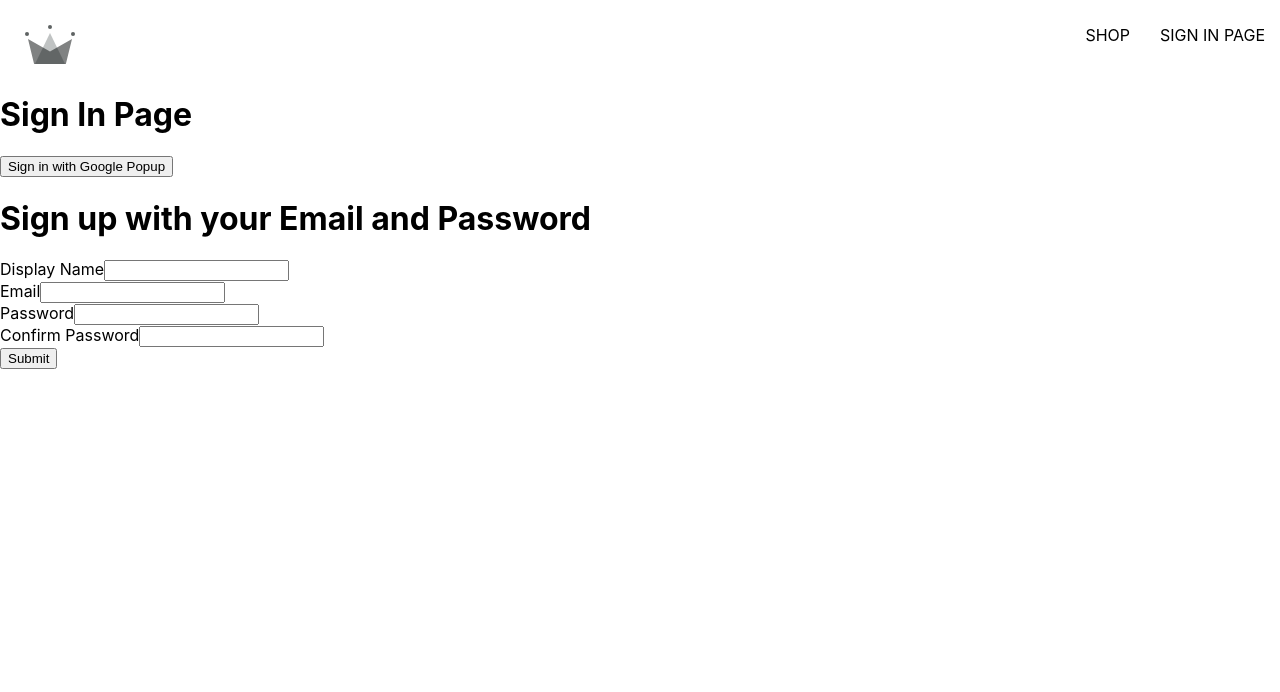
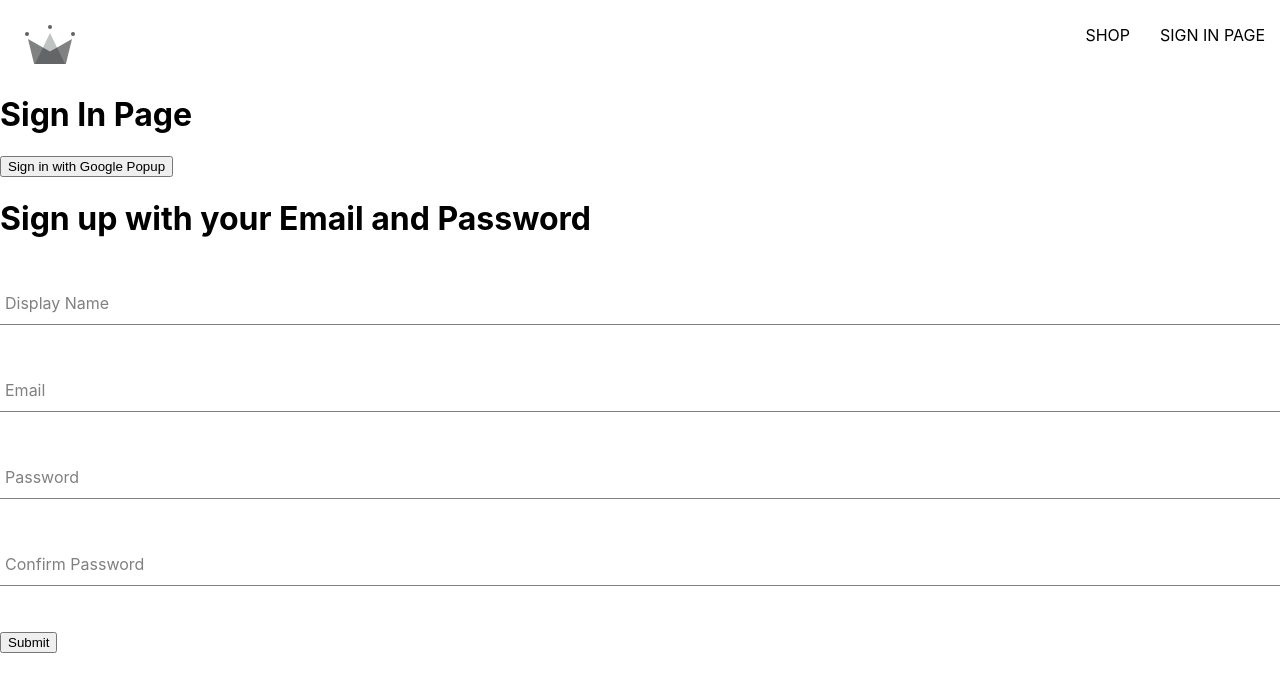
Before and after one commit to nMikeTO55/crwn-clothing, a React (Create React App) app: page /sign-in in a window 1280 px wide. Shown: the top 692 px of the page. Built offline with nearby package versions, Linux system fonts and the light colour scheme.

Commit message:
101 form input component

```diff
--- /dev/null
+++ b/src/components/form-input/form-input.component.jsx
@@ -0,0 +1,21 @@
+import './form-input.styles.scss';
+
+const FormInput = ({ label, ...otherProps })=>{
+  return (
+    <div className='group'>
+      <input className='form-input' {...otherProps}/>
+      {label && (
+        <label
+          className={`${
+            otherProps.value.length ? 'shrink' : ''
+          } form-input-label`}
+        >
+          {label}
+          </label>
+      )}
+
+    </div>
+  )
+};
+
+export default FormInput;
--- /dev/null
+++ b/src/components/form-input/form-input.styles.scss
@@ -0,0 +1,54 @@
+$sub-color: grey;
+$main-color: black;
+
+@mixin shrinkLabel {
+  top: -14px;
+  font-size: 12px;
+  color: $main-color;
+}
+
+.group {
+  position: relative;
+  margin: 45px 0;
+
+  .form-input {
+    background: none;
+    background-color: white;
+    color: $sub-color;
+    font-size: 18px;
+    padding: 10px 10px 10px 5px;
+    display: block;
+    width: 100%;
+    border: none;
+    border-radius: 0;
+    border-bottom: 1px solid $sub-color;
+    margin: 25px 0;
+
+    &:focus {
+      outline: none;
+    }
+
+    &:focus ~ .form-input-label {
+      @include shrinkLabel();
+    }
+  }
+
+  input[type='password'] {
+    letter-spacing: 0.3em;
+  }
+
+  .form-input-label {
+    color: $sub-color;
+    font-size: 16px;
+    font-weight: normal;
+    position: absolute;
+    pointer-events: none;
+    left: 5px;
+    top: 10px;
+    transition: 300ms ease all;
+
+    &.shrink {
+      @include shrinkLabel();
+    }
+  }
+}
--- a/src/components/sign-up-form/sign-up-form.component.jsx
+++ b/src/components/sign-up-form/sign-up-form.component.jsx
@@ -1,5 +1,6 @@
 import {useState} from 'react';
 import { createAuthUserWithEmailAndPassword, createUserAuth } from '../../utils/firebase/firebase.utils.js';
+import FormInput  from '../../components/form-input/form-input.component.jsx';
 
 const defaultFormFields = {
   displayName: '',
@@ -50,22 +51,41 @@
     <div>
       <h1>Sign up with your Email and Password</h1>
       <form onSubmit={handleSubmit}>
+        <FormInput
+          label="Display Name"
+          type='text'
+          required
+          onChange={handleChange}
+          name="displayName"
+          value={displayName}
+        />
 
-        <label>Display Name</label>
-        <input type='text' required onChange={handleChange}
-                           name="displayName" value={displayName}/><br />
+        <FormInput
+          label="Email"
+          type='text'
+          required
+          onChange={handleChange}
+          name="email"
+          value={email}
+        />
 
-        <label>Email</label>
-        <input type='email'required onChange={handleChange}
-                           name="email" value={email}/><br />
+        <FormInput
+          label="Password"
+          type='password'
+          required
+          onChange={handleChange}
+          name="password"
+          value={password}
+        />
 
-        <label>Password</label>
-        <input type='password' required onChange={handleChange}
-                               name="password" value={password}/><br />
-
-        <label>Confirm Password</label>
-        <input type='password' required onChange={handleChange}
-                               name="confirmPassword" value={confirmPassword}/><br />
+        <FormInput
+          label="Confirm Password"
+          type='password'
+          required
+          onChange={handleChange}
+          name="confirmPassword"
+          value={confirmPassword}
+        />
 
         <button type='submit'>Submit</button>
       </form>
```
Also changed, not shown: src/components/button.styles.scss (added, +46 -0 lines), src/utils/firebase/firebase.utils.js (+4 -6 lines).
